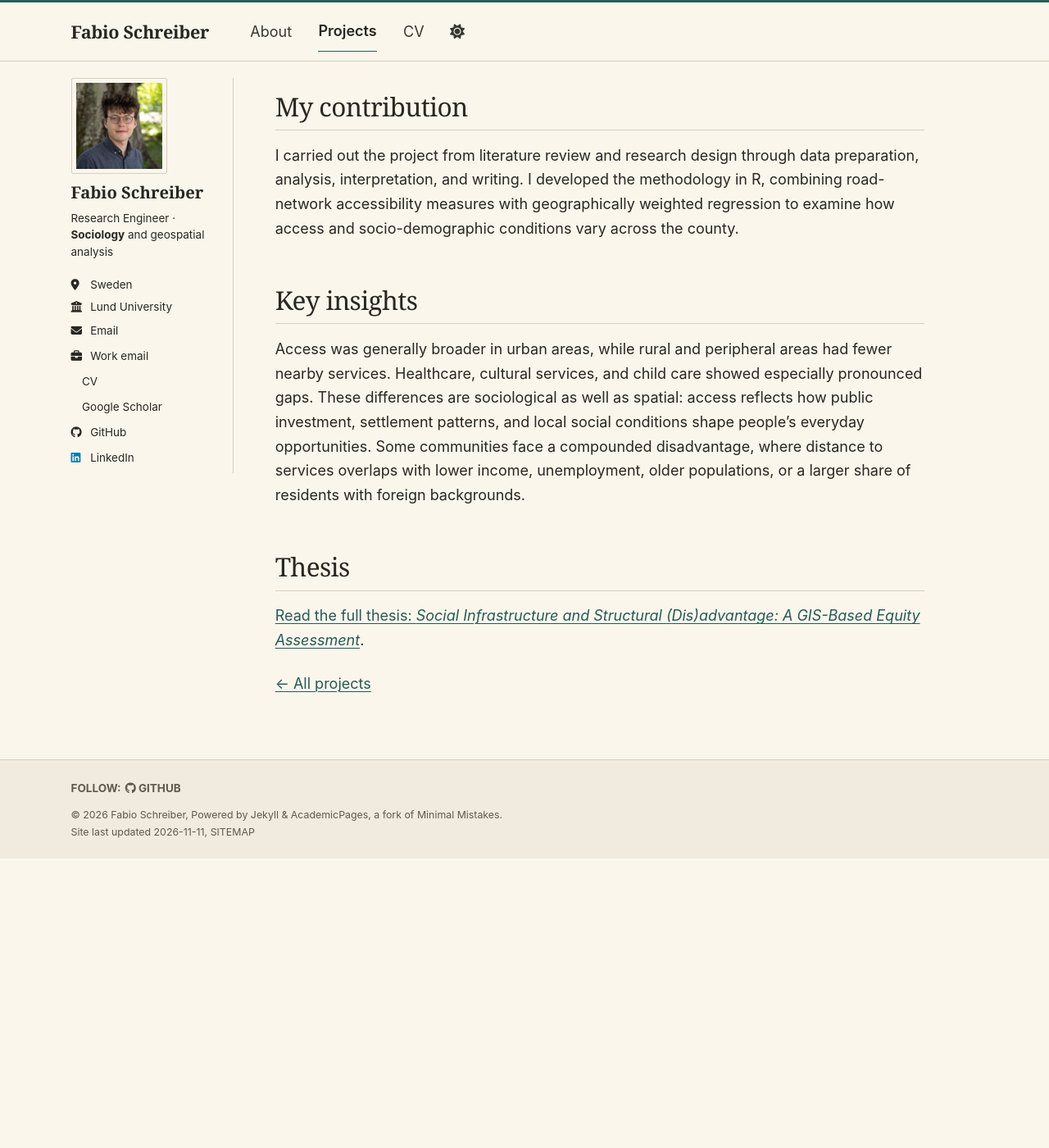
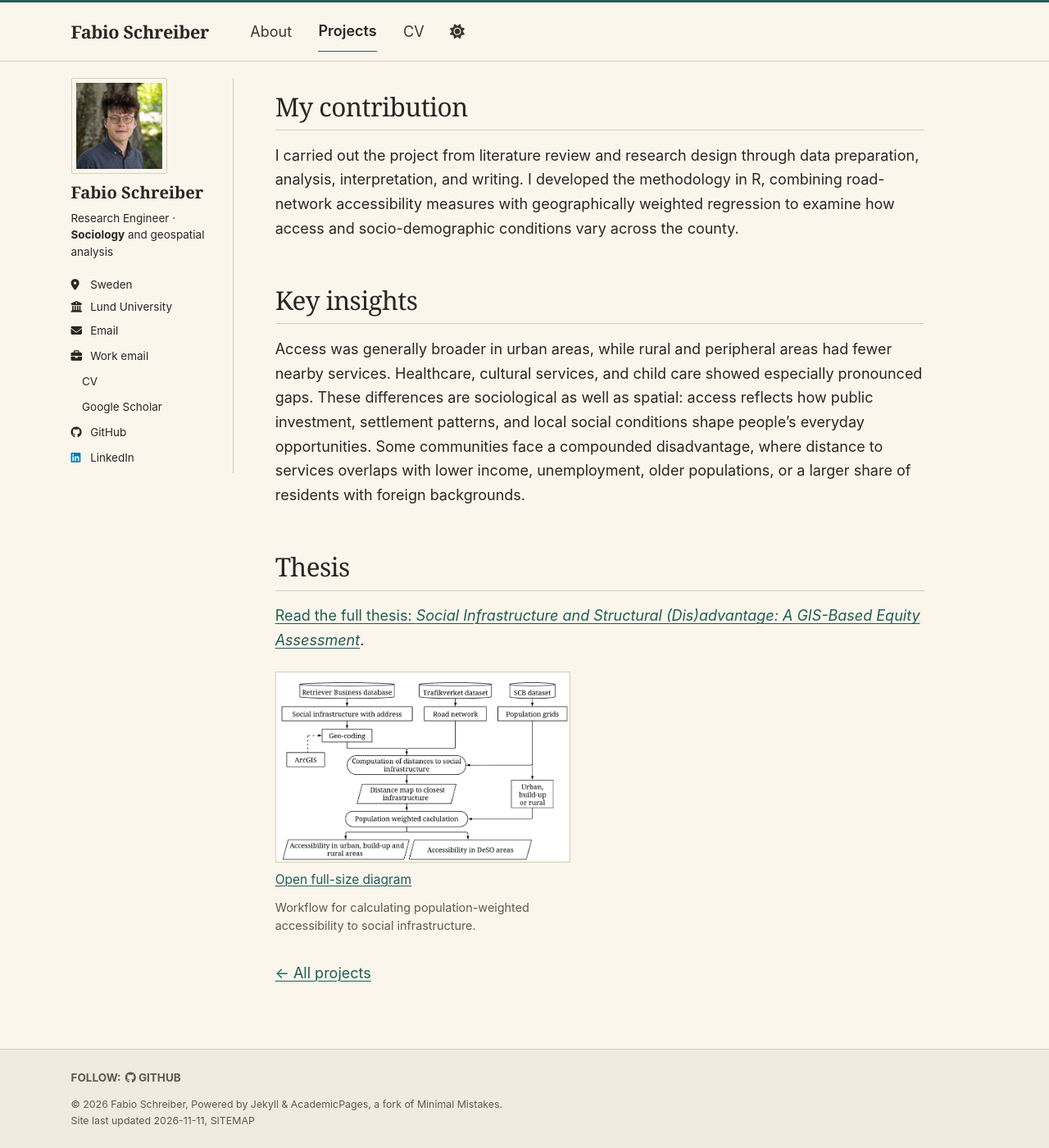
Before and after one commit to fab1s/fab1s.github.io, a Jekyll site: the page built from _portfolio/social-infrastructure.md, in a window 1280 px wide and 1400 px high, scrolled down 509 px. Shown: the whole window at 82% size. Built offline with Jekyll 4.4.1, drawn with Linux system fonts in a browser that asks for light colours; a style sheet for code colours, icons or effects is not loaded; before the commit the page ends 1556 px from its top, so only the background shows below that.

Commit message:
Add an expandable thesis workflow preview

```diff
--- a/_portfolio/social-infrastructure.md
+++ b/_portfolio/social-infrastructure.md
@@ -33,4 +33,12 @@ Access was generally broader in urban areas, while rural and peripheral areas ha
 
 [Read the full thesis: *Social Infrastructure and Structural (Dis)advantage: A GIS-Based Equity Assessment*](https://lup.lub.lu.se/luur/download?func=downloadFile&recordOId=9209189&fileOId=9209190).
 
+<figure class="paper-figure paper-figure--compact">
+  <a href="{{ page.preview_image | relative_url }}">
+    <img src="{{ page.preview_image | relative_url }}" alt="{{ page.preview_alt | escape }}" width="1658" height="1070" loading="lazy">
+    <span>Open full-size diagram</span>
+  </a>
+  <figcaption>Workflow for calculating population-weighted accessibility to social infrastructure.</figcaption>
+</figure>
+
 [← All projects](/projects/)
--- a/_sass/layout/_working-paper.scss
+++ b/_sass/layout/_working-paper.scss
@@ -375,6 +375,10 @@ button:focus-visible {
   margin: 1rem 0 1.75rem;
 }
 
+.paper-figure--compact {
+  width: 20rem;
+}
+
 .paper-figure-pair {
   display: grid;
   grid-template-columns: minmax(0, 1fr);
```
